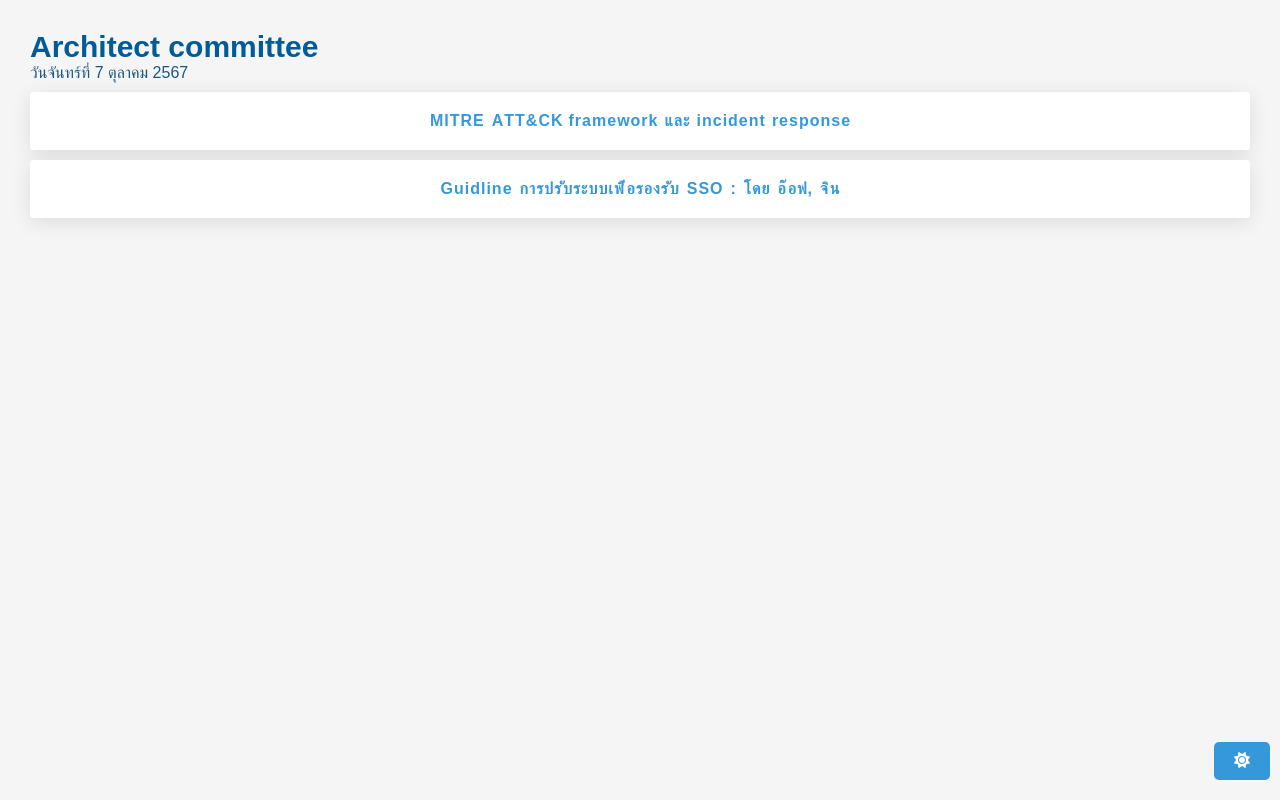
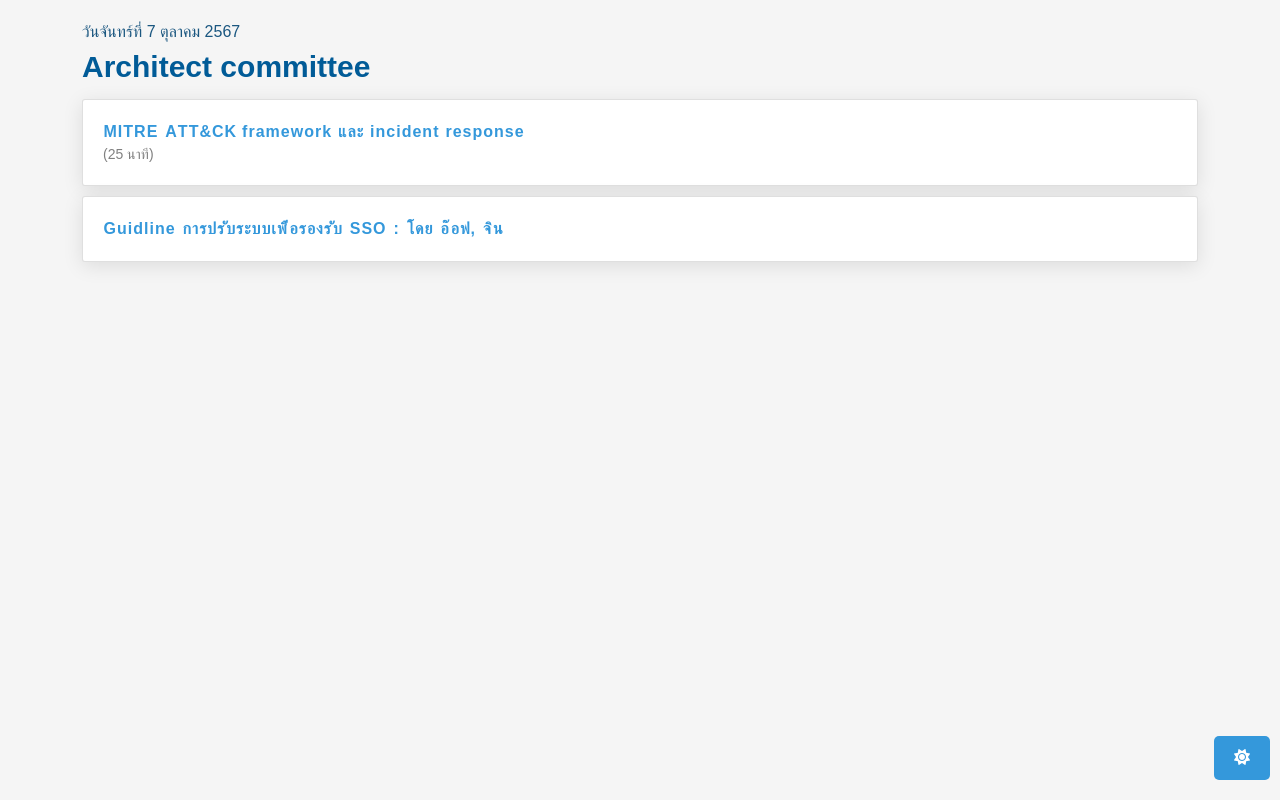
Before and after one commit to panxoo147/staticpage, a plain HTML site: page index.html in a window 1280 px wide. Drawn offline with nearby package versions, Linux system fonts and the light colour scheme; a web font is replaced by a local one.

Commit message:
add time

```diff
--- a/index.html
+++ b/index.html
@@ -1,6 +1,6 @@
 <!DOCTYPE html>
 <html lang="en">
-<head>
+  <head>
     <meta charset="UTF-8" />
     <meta name="viewport" content="width=device-width, initial-scale=1.0" />
     <link rel="preconnect" href="https://fonts.googleapis.com" />
@@ -9,8 +9,31 @@
       href="https://fonts.googleapis.com/css2?family=IBM+Plex+Sans+Thai+Looped:wght@100;200;300;400;500;600;700&family=IBM+Plex+Sans:ital,wght@0,100;0,200;0,300;0,400;0,500;0,600;0,700;1,100;1,200;1,300;1,400;1,500;1,600;1,700&display=swap"
       rel="stylesheet"
     />
-    <link rel="stylesheet" href="https://cdnjs.cloudflare.com/ajax/libs/font-awesome/6.0.0-beta3/css/all.min.css" />
-
+    <link
+      rel="stylesheet"
+      href="https://cdnjs.cloudflare.com/ajax/libs/font-awesome/6.0.0-beta3/css/all.min.css"
+    />
+    <link
+      href="https://cdn.jsdelivr.net/npm/bootstrap@5.0.2/dist/css/bootstrap.min.css"
+      rel="stylesheet"
+      integrity="sha384-EVSTQN3/azprG1Anm3QDgpJLIm9Nao0Yz1ztcQTwFspd3yD65VohhpuuCOmLASjC"
+      crossorigin="anonymous"
+    />
+    <script
+      src="https://cdn.jsdelivr.net/npm/bootstrap@5.0.2/dist/js/bootstrap.bundle.min.js"
+      integrity="sha384-MrcW6ZMFYlzcLA8Nl+NtUVF0sA7MsXsP1UyJoMp4YLEuNSfAP+JcXn/tWtIaxVXM"
+      crossorigin="anonymous"
+    ></script>
+    <script
+      src="https://cdn.jsdelivr.net/npm/@popperjs/core@2.9.2/dist/umd/popper.min.js"
+      integrity="sha384-IQsoLXl5PILFhosVNubq5LC7Qb9DXgDA9i+tQ8Zj3iwWAwPtgFTxbJ8NT4GN1R8p"
+      crossorigin="anonymous"
+    ></script>
+    <script
+      src="https://cdn.jsdelivr.net/npm/bootstrap@5.0.2/dist/js/bootstrap.min.js"
+      integrity="sha384-cVKIPhGWiC2Al4u+LWgxfKTRIcfu0JTxR+EQDz/bgldoEyl4H0zUF0QKbrJ0EcQF"
+      crossorigin="anonymous"
+    ></script>
     <title>Architect committee</title>
     <style>
       body {
@@ -30,31 +53,35 @@
         background-color: white; /* Card background color */
         border-radius: 3px;
         box-shadow: 0 4px 20px rgba(0, 0, 0, 0.1);
+        margin-top: 10px;
         padding: 20px;
-        margin: 10px;
-        text-align: center;
+        /* text-align: center; */
         transition: background-color 0.5s ease, color 0.5s ease; /* Smooth transition for cards */
       }
       body.dark-mode .card {
         background-color: #3c3c3c; /* Dark mode card background */
         color: white; /* Dark mode card text color */
       }
-      body.dark-mode span{
+      body.dark-mode span {
         transition: font-color 0.5s ease, color 0.5s ease;
         color: white !important; /* Dark mode card text color */
       }
-      body.dark-mode strong{
+      body.dark-mode strong {
         transition: font-color 0.5s ease, color 0.5s ease;
         color: white !important; /* Dark mode card text color */
       }
-      body.dark-mode div.date{
+      body.dark-mode div.date {
         transition: font-color 0.5s ease, color 0.5s ease;
         color: white !important; /* Dark mode card text color */
       }
-      strong{
+      body.dark-mode div {
+        transition: font-color 0.5s ease, color 0.5s ease;
+        color: white !important; /* Dark mode card text color */
+      }
+      strong {
         transition: color 0.5s ease;
       }
-      div.date{
+      div.date {
         transition: color 0.5s ease;
       }
       h1 {
@@ -71,7 +98,8 @@
         margin: 0 0.5px;
         font-size: 16px;
         opacity: 0;
-        transition: transform 0.5s ease, opacity 0.5s ease,color 0.5s ease;;
+        color:  #3498db !important;
+        transition: transform 0.5s ease, opacity 0.5s ease, color 0.5s ease;
       }
       @keyframes slideIn {
         0% {
@@ -101,25 +129,32 @@
         background-color: #2980b9; /* Button hover color */
       }
     </style>
-</head>
-<body>
-    <div style="margin:10px;display: flex;align-items: center;">
-        <div style="display: flex; flex-direction: column">
-          <strong style="font-size: 30px;color:#015b97">Architect committee</strong>
-          <div class="date" id="currentDate" style="color:#1b5780"></div>
-        </div>
+  </head>
+  <body>
+    <div class="container-sm">
+      <div class="date" id="currentDate" style="color: #1b5780"></div>
+      <strong style="font-size: 30px; color: #015b97"
+        >Architect committee</strong
+      >
+
+      <div id="topicsContainer"></div>
+      <div>
+        <button class="toggle-button" id="toggleMode">
+          <i class="fas fa-sun"></i>
+        </button>
+      </div>
     </div>
-
-    <button class="toggle-button" id="toggleMode">
-      <i class="fas fa-sun"></i> <!-- Sun icon for light mode -->
-    </button>
-    <div id="topicsContainer"></div>
-
     <script>
       // Array of static topic names
       const topics = [
-        "MITRE       ATT&CK     framework      และ      incident      response",
-        "Guidline       การปรับระบบเพื่อรองรับ       SSO       :       โดย       อ๊อฟ,       จิน",
+        {
+          topic : "MITRE       ATT&CK     framework      และ      incident      response",
+          time : "25"
+        },
+        {
+          topic :  "Guidline       การปรับระบบเพื่อรองรับ       SSO       :       โดย       อ๊อฟ,       จิน",
+          time : ""
+        }
       ];
 
       const topicsContainer = document.getElementById("topicsContainer");
@@ -133,11 +168,24 @@
         topicDiv.classList.add("topic");
 
         // Create a span for each letter in the topic name
-        topic.split("").forEach((letter) => {
+        topic.topic.split("").forEach((letter) => {
           const span = document.createElement("span");
           span.textContent = letter;
           topicDiv.appendChild(span);
         });
+        if(topic.time){
+          const divTime = document.createElement("div");
+          topicDiv.appendChild(divTime);
+          divTime.textContent = `(${topic.time} นาที)`;
+          divTime.style.color = `grey`;
+          divTime.style.fontWeight = `500`;
+          divTime.style.fontSize = `14px`;
+          divTime.style.opacity = `0`;
+          divTime.style.transition = 'opacity 0.5s linear';
+          setTimeout(() => {
+            divTime.style.opacity = 1;
+          }, 600);
+        }
 
         card.appendChild(topicDiv);
         topicsContainer.appendChild(card);
@@ -221,26 +269,28 @@
         const thaiDate = date.toLocaleDateString("th-TH", options);
         return `${thaiDate}`;
       }
-      document.getElementById('currentDate').textContent = formatDate();
+      document.getElementById("currentDate").textContent = formatDate();
 
       // Dark Mode Toggle Logic
-      const toggleButton = document.getElementById('toggleMode');
-      toggleButton.addEventListener('click', () => {
-        document.body.classList.toggle('dark-mode');
+      const toggleButton = document.getElementById("toggleMode");
+      toggleButton.addEventListener("click", () => {
+        document.body.classList.toggle("dark-mode");
 
         // Change button icon and text based on the mode
-        if (document.body.classList.contains('dark-mode')) {
+        if (document.body.classList.contains("dark-mode")) {
           toggleButton.innerHTML = '<i class="fas fa-moon"></i> ';
         } else {
           toggleButton.innerHTML = '<i class="fas fa-sun"></i>';
         }
 
         // Update text color for all elements based on mode
-        const divs = document.querySelectorAll('h1, .topic span, .card');
-        divs.forEach(div => {
-          div.style.color = document.body.classList.contains('dark-mode') ? 'white' : '#333';
+        const divs = document.querySelectorAll("h1, .topic span, .card");
+        divs.forEach((div) => {
+          div.style.color = document.body.classList.contains("dark-mode")
+            ? "white"
+            : "#333";
         });
       });
     </script>
-</body>
+  </body>
 </html>
```
